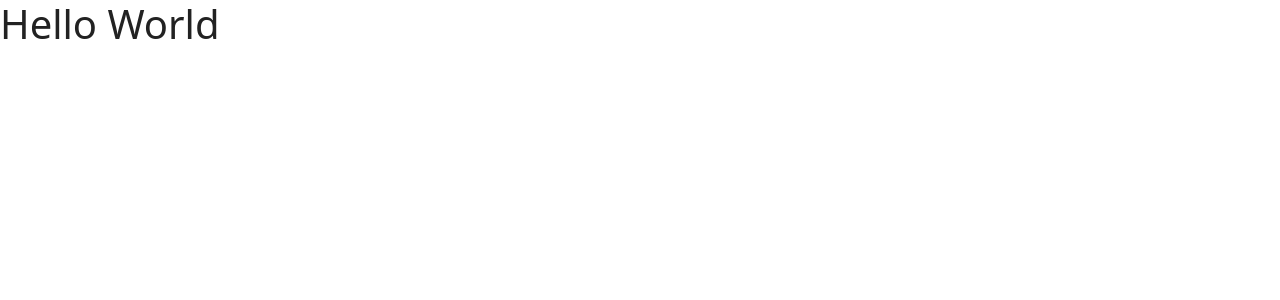
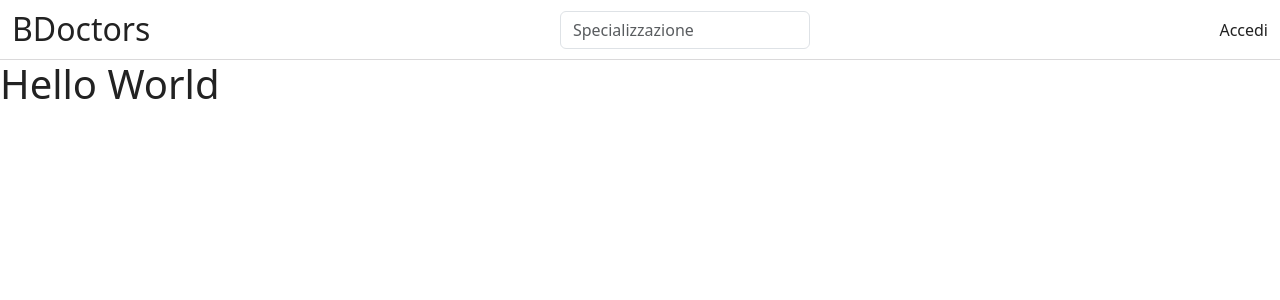
Before and after one commit to l3onWD/bdoctors-frontend, a Vue app: page / in a window 1280 px wide. Shown: the top 300 px of the page. Built offline with nearby package versions, Linux system fonts and the light colour scheme.

Commit message:
added base app header

```diff
--- a/src/App.vue
+++ b/src/App.vue
@@ -1,7 +1,11 @@
-<script>
+<script setup>
+//*** COMPONENTS ***//
+import AppHeader from '@/components/AppHeader.vue';
+
 </script>
 
 <template>
+    <AppHeader />
     <main>
         <h1>Hello World</h1>
     </main>
--- /dev/null
+++ b/src/components/AppHeader.vue
@@ -0,0 +1,52 @@
+<script setup>
+
+</script>
+
+
+<template>
+    <header class="app-header">
+
+        <nav class="container-fluid h-100">
+
+            <!-- Brand -->
+            <RouterLink :to="{ name: 'home' }" class="app-header-brand">
+                <h2 class="mb-0">BDoctors</h2>
+            </RouterLink>
+
+            <!-- SearchBox -->
+            <div class="app-header-search">
+                <input type="text" id="search-typologies" class="form-control" placeholder="Specializzazione"
+                    autocomplete="off">
+            </div>
+
+            <!-- Menu -->
+            <ul>
+                <li>
+                    <a href="http://127.0.0.1:8000">Accedi</a>
+                </li>
+            </ul>
+        </nav>
+    </header>
+</template>
+
+
+<style lang="scss" scoped>
+@use '@/assets/scss/vars' as *;
+
+.app-header {
+    height: $header-height;
+
+    border-bottom: 1px solid $col-gray-500;
+
+    .container-fluid {
+        display: flex;
+        justify-content: space-between;
+        align-items: center;
+        gap: 1rem;
+    }
+
+    &-search {
+        width: 250px;
+    }
+}
+</style>
```
